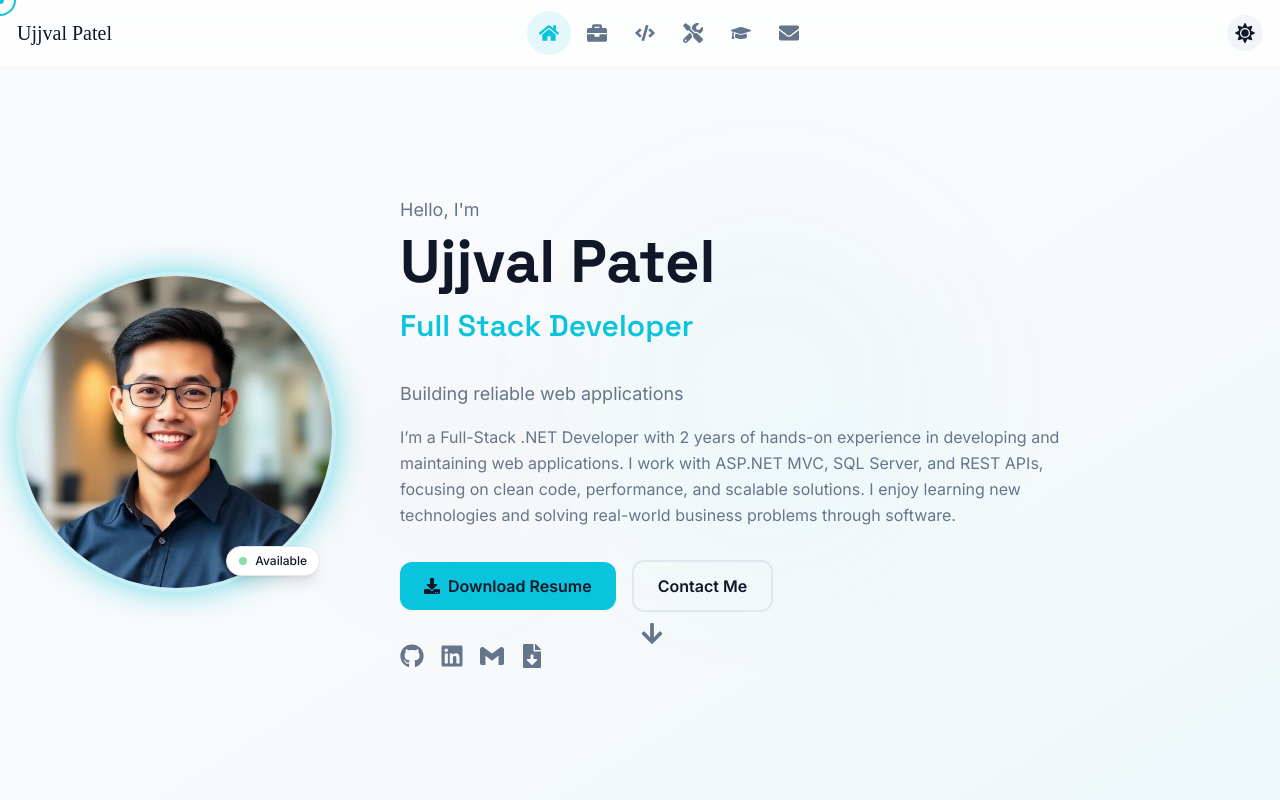
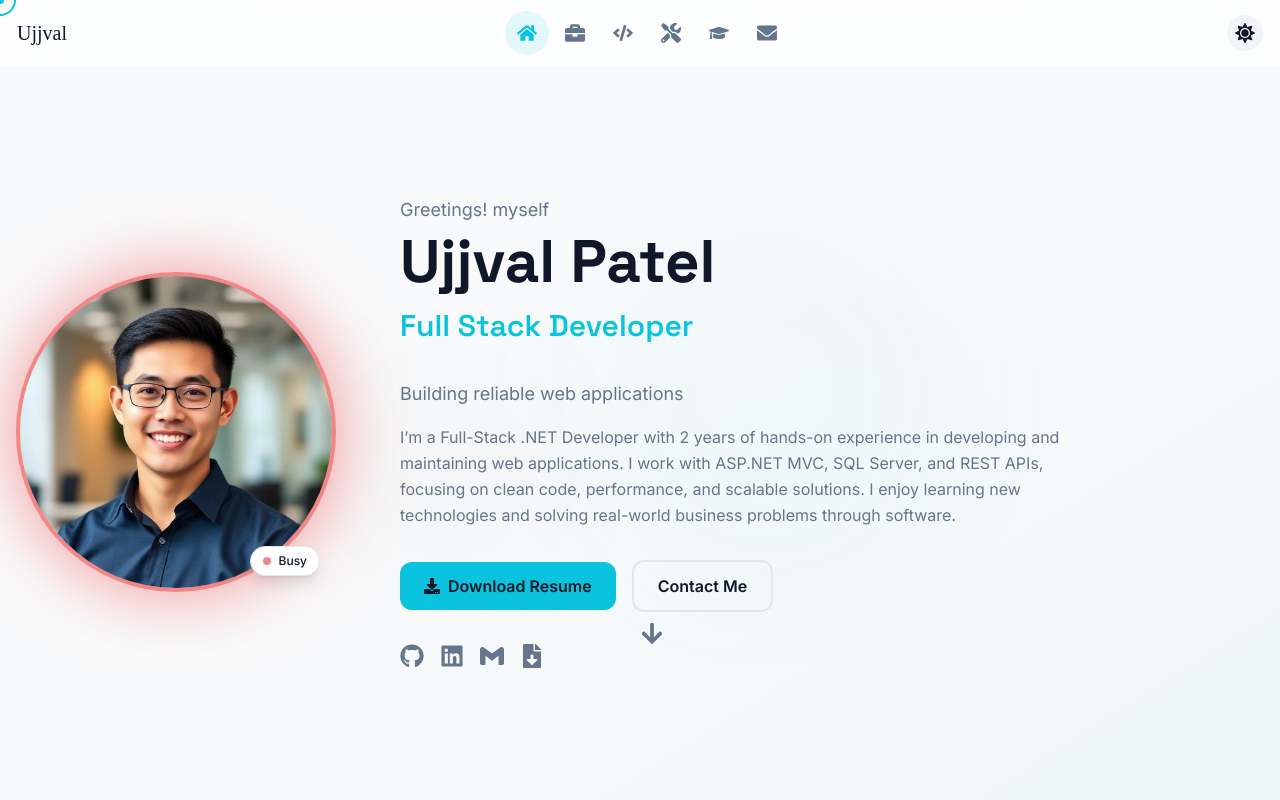
Before and after one commit to Ujjval7/Portfolio, a React (Vite) app: page / in a window 1280 px wide. Shown: the top 800 px of the page. Built offline with nearby package versions, Linux system fonts and the light colour scheme; the HTML template or start-up script is replaced by a standard one.

Commit message:
Availability Boolean Wise Hero & Contact page Updated

```diff
--- a/src/components/layout/Header.tsx
+++ b/src/components/layout/Header.tsx
@@ -33,7 +33,7 @@ export function Header() {
               scrollToSection('home');
             }}
           >
-            Ujjval Patel
+            Ujjval
           </motion.a>
 
           {/* Navigation */}
--- a/src/components/sections/Contact.tsx
+++ b/src/components/sections/Contact.tsx
@@ -1,6 +1,7 @@
 import { useState } from 'react';
 import { motion } from 'framer-motion';
 import contactData from '@/data/contact.json';
+import aboutData from '@/data/about.json';
 import { SectionTitle } from '@/components/ui/SectionTitle';
 import { PortfolioCard } from '@/components/ui/PortfolioCard';
 import { SocialLinks } from '@/components/ui/SocialLinks';
@@ -101,9 +102,13 @@ export function Contact() {
                {/* Availability Badge */}
               <div className="mt-6 pt-6 border-t border-border">
                 <div className="flex items-center gap-2">
-                    <span className="w-2 h-2 bg-green-500 rounded-full animate-pulse" />
+                  <span
+                    className={`w-2 h-2 rounded-full animate-pulse ${
+                      aboutData.available ? 'bg-green-500' : 'bg-red-600'
+                    }`}
+                  />
                   <span className="text-sm text-foreground font-medium">
-                      {contactData.availability}
+                    {aboutData.available ? contactData.availability : contactData.unavailabilityMessage}
                   </span>
                 </div>
               </div>
--- a/src/components/sections/Hero.tsx
+++ b/src/components/sections/Hero.tsx
@@ -52,7 +52,11 @@ export function Hero() {
               whileHover={{ scale: 1.02 }}
               transition={{ type: 'spring', stiffness: 300 }}
             >
-              <div className="w-64 h-64 md:w-80 md:h-80 rounded-full overflow-hidden border-4 border-accent/20 glow">
+              <div className={`w-64 h-64 md:w-80 md:h-80 rounded-full overflow-hidden border-4 transition-all duration-500 ${
+                aboutData.available
+                  ? 'border-blue-500/50 drop-shadow-[0_0_35px_rgba(59,130,246,0.6)]'
+                  : 'border-red-500/50 drop-shadow-[0_0_35px_rgba(239,68,68,0.6)]'
+              }`}>
                 <img
                   src={profileImage}
                   alt={aboutData.name}
@@ -60,15 +64,25 @@ export function Hero() {
                 />
               </div>
               {/* Status indicator */}
-              {aboutData.available && (
+              {aboutData.available ? (
                 <motion.div
                   className="absolute bottom-4 right-4 flex items-center gap-2 bg-card px-3 py-1.5 rounded-full shadow-lg border border-border"
                   initial={{ scale: 0 }}
                   animate={{ scale: 1 }}
                   transition={{ delay: 0.5 }}
                 >
-                  <span className="w-2 h-2 bg-green-500 rounded-full animate-pulse" />
+                  <span className="w-2 h-2 bg-blue-500 rounded-full animate-pulse" />
                   <span className="text-xs font-medium text-foreground">Available</span>
+                </motion.div>
+              ):(
+                <motion.div
+                  className="absolute bottom-4 right-4 flex items-center gap-2 bg-card px-3 py-1.5 rounded-full shadow-lg border border-border"
+                  initial={{ scale: 0 }}
+                  animate={{ scale: 1 }}
+                  transition={{ delay: 0.5 }}
+                >
+                  <span className="w-2 h-2 bg-red-600 rounded-full animate-pulse" />
+                  <span className="text-xs font-medium text-foreground">Busy</span>
                 </motion.div>
               )}
             </motion.div>
@@ -77,11 +91,11 @@ export function Hero() {
           {/* Content */}
           <div className="text-center lg:text-left max-w-2xl">
             <FadeIn delay={0.1}>
-              <p className="text-muted-foreground mb-2 text-lg">Hello, I'm</p>
+              <p className="text-muted-foreground mb-2 text-lg">Greetings! myself</p>
             </FadeIn>
 
             <FadeIn delay={0.2}>
-              <h1 className="text-4xl md:text-6xl font-display font-bold text-foreground mb-4">
+              <h1 className="text-4xl md:text-6xl font-display font-bold text-foreground mb-4 capitalize">
                 {aboutData.name}
               </h1>
             </FadeIn>
--- a/src/data/about.json
+++ b/src/data/about.json
@@ -1,5 +1,5 @@
 {
-  "name": "Ujjval Patel",
+  "name": "ujjval patel",
   "profileImage": "/placeholder.svg",
   "rotatingTitles": [
     "Software Developer",
@@ -10,5 +10,5 @@
   "tagline": "Building reliable web applications",
   "bio": "I’m a Full-Stack .NET Developer with 2 years of hands-on experience in developing and maintaining web applications. I work with ASP.NET MVC, SQL Server, and REST APIs, focusing on clean code, performance, and scalable solutions. I enjoy learning new technologies and solving real-world business problems through software.",
   "location": "San Francisco, CA",
-  "available": true
+  "available": false
 }
--- a/src/data/contact.json
+++ b/src/data/contact.json
@@ -2,7 +2,8 @@
   "email": "patelujjval001@gmail.com",
   "phone": "+91 7203882990",
   "location": "Chikhli, Gujrat, India 396521",
-  "availability": "Open to new opportunities",
+  "availability": "Currently available for new projects and opportunities! Whether you need a dedicated team member or a skilled freelancer, I'm ready to bring creativity and technical expertise to your vision.",
+  "unavailabilityMessage": "I'm currently occupied, but don't hesitate to reach out! I'll respond as soon as I'm available.",
   "socialLinks": {
     "github": {
       "url": "https://github.com/Ujjval7",
```
Lines whose indentation alone changed are shown as unchanged.
